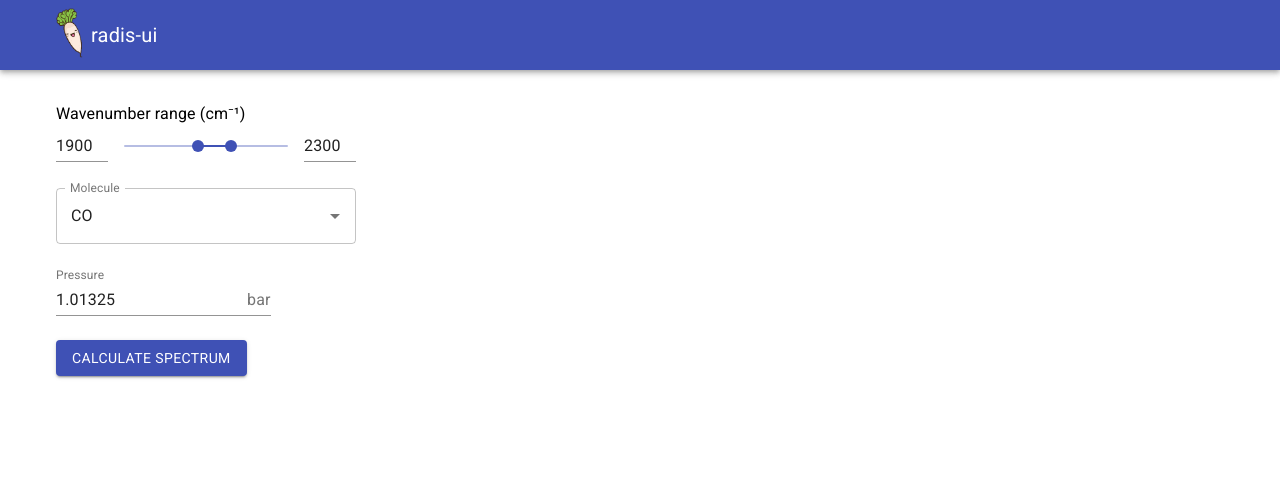
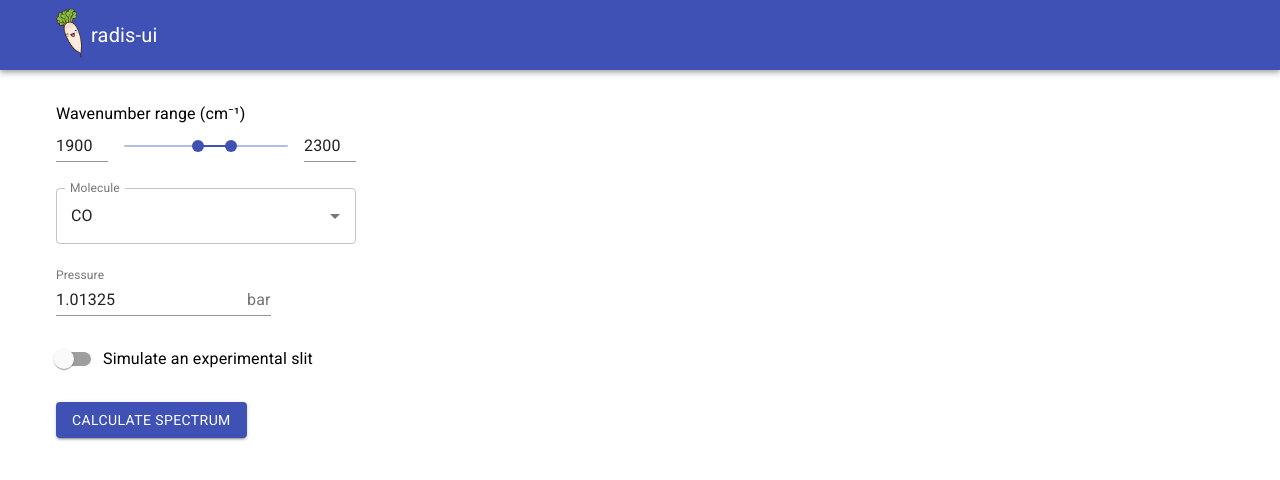
Before and after one commit to arunavabasucom/radis-app, a React (Create React App) app in the folder frontend/: page / in a window 1280 px wide. Shown: the top 480 px of the page. Built offline with nearby package versions, Linux system fonts and the light colour scheme; no server answers.

Commit message:
Add ability to simulate an experimental slit (#46)

```diff
--- a/frontend/src/components/CalcSpectrum.tsx
+++ b/frontend/src/components/CalcSpectrum.tsx
@@ -14,6 +14,7 @@ import WavenumberRangeSlider from "./WavenumberRangeSlider";
 import { CalcSpectrumParams, PALETTE } from "../constants";
 import MoleculeSelector from "./MoleculeSelector";
 import { addSubscriptsToMolecule } from "../utils";
+import SimulateSlit from "./SimulateSlit";
 
 interface Response<T> {
   data?: T;
@@ -35,6 +36,7 @@ const CalcSpectrum: React.FC = () => {
     minWavenumberRange: 1900,
     maxWavenumberRange: 2300,
     pressure: 1.01325,
+    simulateSlit: false,
   });
   const [loading, setLoading] = useState(false);
 
@@ -95,6 +97,10 @@ const CalcSpectrum: React.FC = () => {
           </Grid>
 
           <Grid item xs={12}>
+            <SimulateSlit params={params} setParams={setParams} />
+          </Grid>
+
+          <Grid item xs={12}>
             <Button
               variant="contained"
               color="primary"
--- /dev/null
+++ b/frontend/src/components/SimulateSlit.tsx
@@ -0,0 +1,26 @@
+import { FormControlLabel, Switch } from "@material-ui/core";
+import React from "react";
+import { CalcSpectrumParams } from "../constants";
+
+interface SimulateSlitProps {
+  params: CalcSpectrumParams;
+  setParams: (params: CalcSpectrumParams) => void;
+}
+
+const SimulateSlit: React.FC<SimulateSlitProps> = ({ params, setParams }) => {
+  return (
+    <FormControlLabel
+      control={
+        <Switch
+          checked={params.simulateSlit}
+          onChange={() =>
+            setParams({ ...params, simulateSlit: !params.simulateSlit })
+          }
+        />
+      }
+      label="Simulate an experimental slit"
+    />
+  );
+};
+
+export default SimulateSlit;
--- a/frontend/src/constants.ts
+++ b/frontend/src/constants.ts
@@ -1,7 +1,8 @@
-export interface CalcSpectrumParams extends Record<string, string | number> {
+export interface CalcSpectrumParams extends Record<string, string | number | boolean> {
   molecule: string;
   minWavenumberRange: number;
   maxWavenumberRange: number;
+  simulateSlit: boolean;
 }
 
 export const PALETTE = {
```
Also changed, not shown: 1 other file (tests, documents, lock files or other folders).
